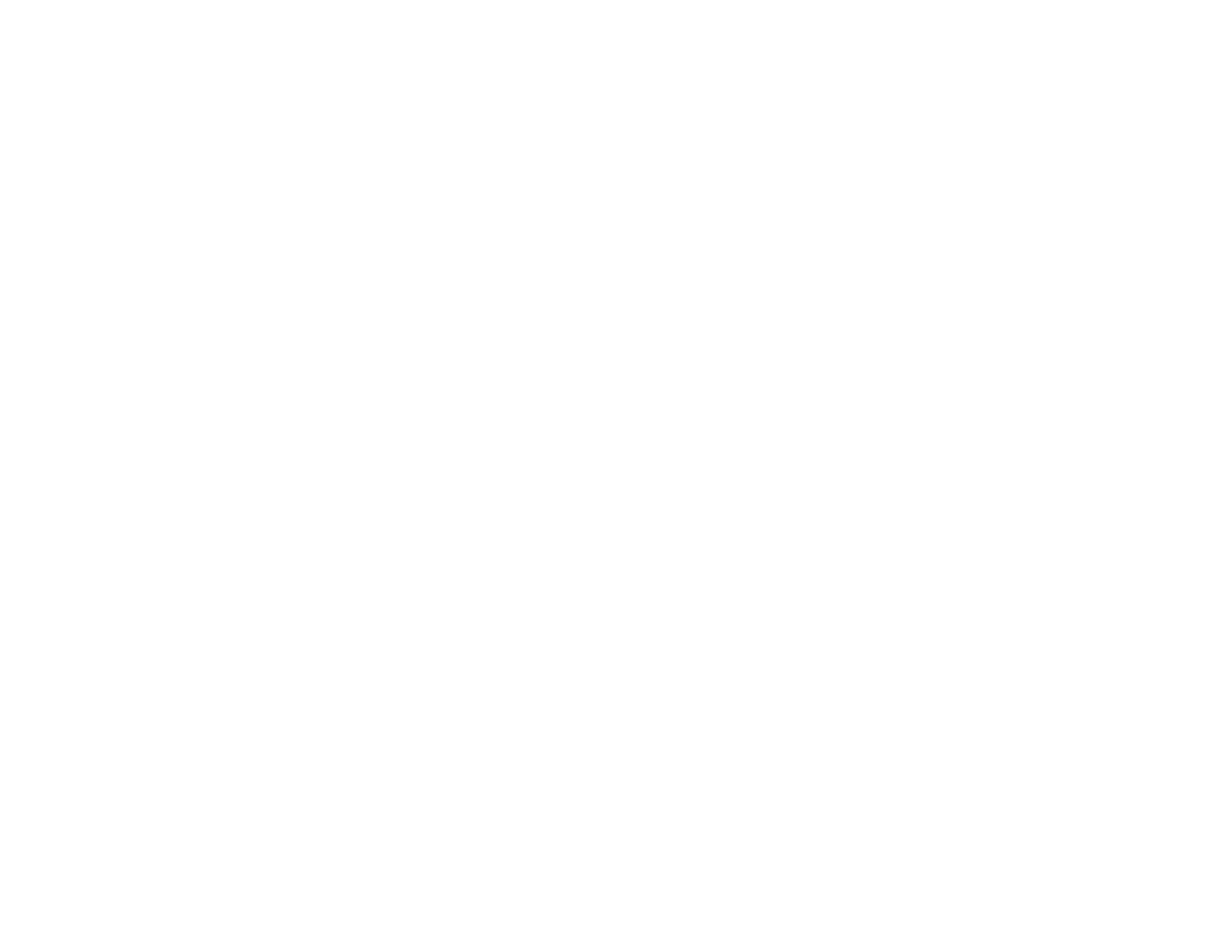
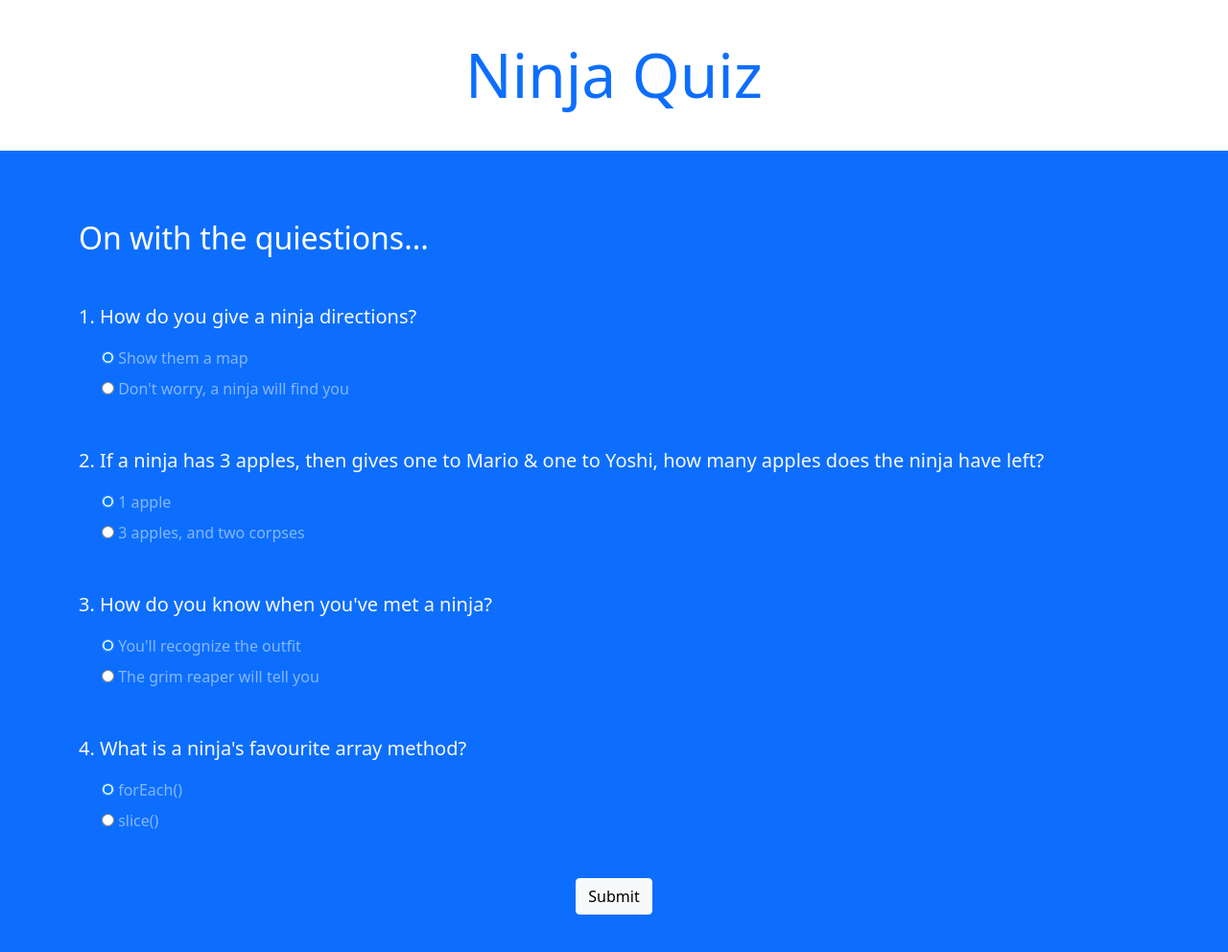
Before and after one commit to xDamneDx/ninja-quiz, a plain HTML site: page index.html in a window 1280 px wide. Shown: the whole page at 96% size. Before the commit the page ends 800 px from the top, so only its background shows below. Drawn offline with nearby package versions, Linux system fonts and the light colour scheme.

Commit message:
Added bootstrap & HTML template

```diff
--- a/index.html
+++ b/index.html
@@ -3,9 +3,91 @@
     <meta charset="UTF-8" />
     <meta http-equiv="X-UA-Compatible" content="IE=edge" />
     <meta name="viewport" content="width=device-width, initial-scale=1.0" />
+    <link
+      href="https://cdn.jsdelivr.net/npm/bootstrap@5.1.3/dist/css/bootstrap.min.css"
+      rel="stylesheet"
+      integrity="sha384-1BmE4kWBq78iYhFldvKuhfTAU6auU8tT94WrHftjDbrCEXSU1oBoqyl2QvZ6jIW3"
+      crossorigin="anonymous"
+    />
     <title>Document</title>
   </head>
   <body>
+    <!-- Top Section -->
+    <div class="intro py-3 bg-white text-center">
+      <div class="container">
+        <h2 class="text-primary display-3 my-4">Ninja Quiz</h2>
+      </div>
+    </div>
+    <!-- Quiz Section -->
+    <div class="quiz py-4 bg-primary">
+      <div class="container">
+        <h2 class="my-5 text-white">On with the quiestions...</h2>
+        <form class="quiz-form text-light">
+          <div class="my-5">
+            <p class="lead font-weight-normal">
+              1. How do you give a ninja directions?
+            </p>
+            <div class="form-check my-2 text-white-50">
+              <input type="radio" name="q1" value="A" checked />
+              <label class="form-check-label">Show them a map</label>
+            </div>
+            <div class="form-check my-2 text-white-50">
+              <input type="radio" name="q1" value="B" />
+              <label class="form-check-label"
+                >Don't worry, a ninja will find you</label
+              >
+            </div>
+          </div>
+          <div class="my-5">
+            <p class="lead font-weight-normal">
+              2. If a ninja has 3 apples, then gives one to Mario & one to
+              Yoshi, how many apples does the ninja have left?
+            </p>
+            <div class="form-check my-2 text-white-50">
+              <input type="radio" name="q2" value="A" checked />
+              <label class="form-check-label">1 apple</label>
+            </div>
+            <div class="form-check my-2 text-white-50">
+              <input type="radio" name="q2" value="B" />
+              <label class="form-check-label">3 apples, and two corpses</label>
+            </div>
+          </div>
+          <div class="my-5">
+            <p class="lead font-weight-normal">
+              3. How do you know when you've met a ninja?
+            </p>
+            <div class="form-check my-2 text-white-50">
+              <input type="radio" name="q3" value="A" checked />
+              <label class="form-check-label"
+                >You'll recognize the outfit</label
+              >
+            </div>
+            <div class="form-check my-2 text-white-50">
+              <input type="radio" name="q3" value="B" />
+              <label class="form-check-label"
+                >The grim reaper will tell you</label
+              >
+            </div>
+          </div>
+          <div class="my-5">
+            <p class="lead font-weight-normal">
+              4. What is a ninja's favourite array method?
+            </p>
+            <div class="form-check my-2 text-white-50">
+              <input type="radio" name="q4" value="A" checked />
+              <label class="form-check-label">forEach()</label>
+            </div>
+            <div class="form-check my-2 text-white-50">
+              <input type="radio" name="q4" value="B" />
+              <label class="form-check-label">slice()</label>
+            </div>
+          </div>
+          <div class="text-center">
+            <input type="submit" class="btn btn-light">
+          </div>
+        </form>
+      </div>
+    </div>
     <script src="app.js"></script>
   </body>
 </html>
```
